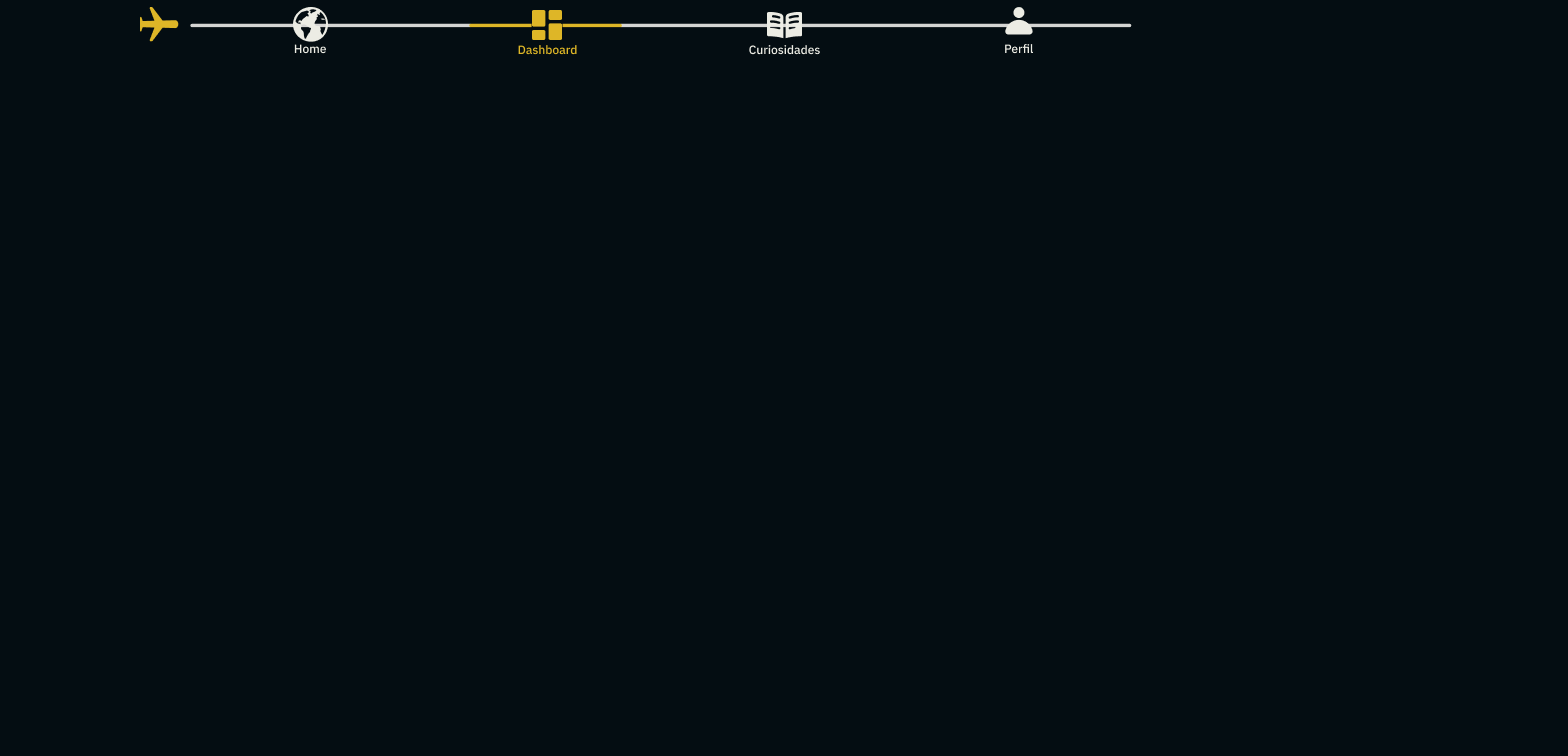
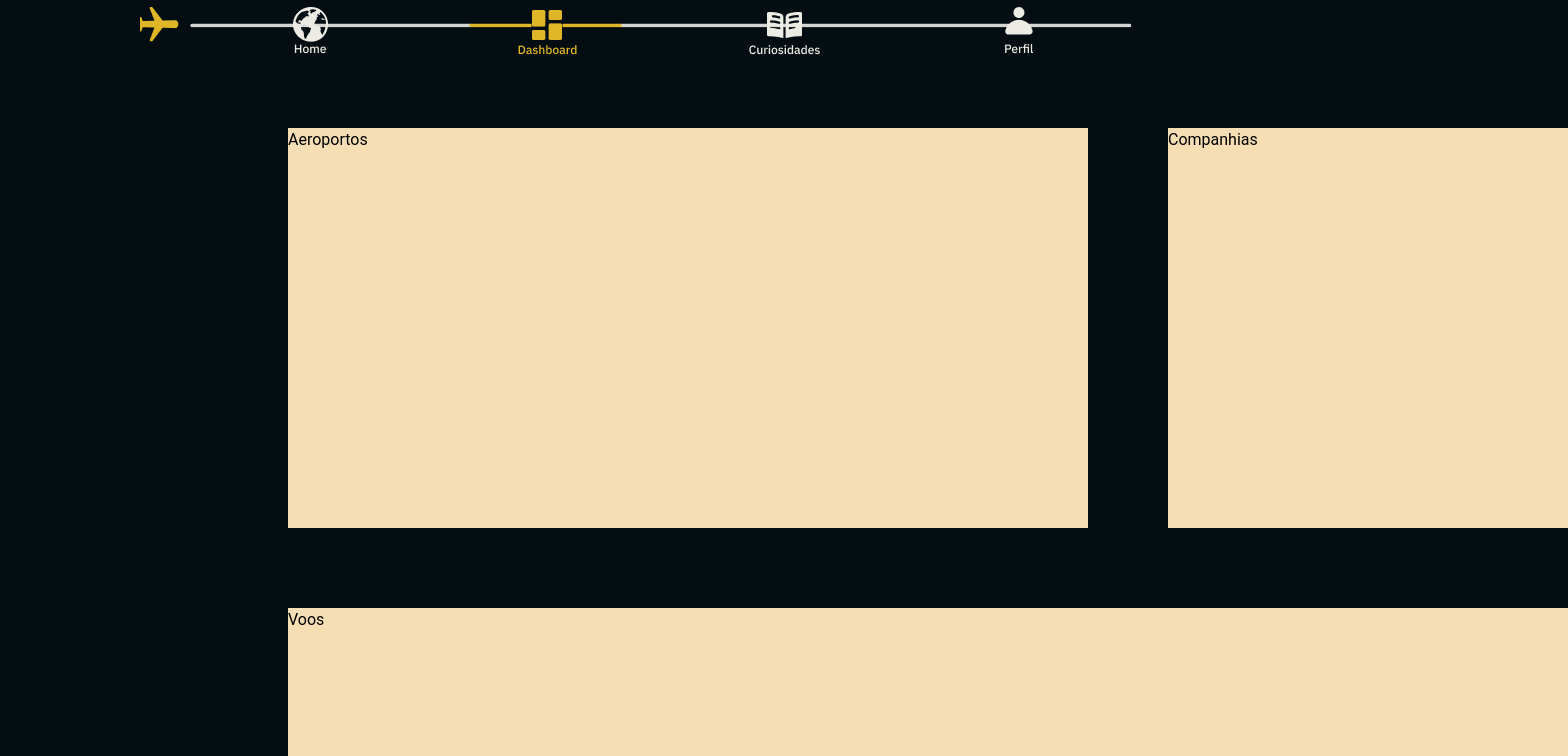
Before and after one commit to BensonTerra/Projeto-ECDI-PW, a Vue app: page /dashboard in a window 1280 px wide. Shown: the top 756 px of the page, 1568 px wide, since content can reach past the window. Built offline with nearby package versions, Linux system fonts and the light colour scheme; what fetch-mock would draw is missing.

Commit message:
dashboard main design

```diff
--- a/src/views/DashboardView.vue
+++ b/src/views/DashboardView.vue
@@ -1,7 +1,18 @@
 <template>
-    <div>
 
-    </div>
+        <div class="flightsBlock">
+            <p>Voos</p>
+        </div>
+
+        <div class="airportsBlock">
+            <p>Aeroportos</p>
+        </div>
+
+        <div class="companiesBlock">
+            <p>Companhias</p>
+        </div>
+
+
 </template>
 
 <script>
@@ -10,6 +21,33 @@
     }
 </script>
 
-<style lang="scss" scoped>
+<style>
+.flightsBlock{
+
+    width: 80rem;
+    height: 14rem;
+    background-color: wheat;
+    position: absolute;
+    left:18rem;
+    top:38rem;
+}
+
+.airportsBlock{
+    width: 50rem;
+    height: 25rem;
+    background-color: wheat;
+    position: absolute;
+    left:18rem;
+    top:8rem;
+}
+
+.companiesBlock{
+    width: 25rem;
+    height: 25rem;
+    background-color: wheat;
+    position: absolute;
+    left:73rem;
+    top:8rem;
+}
 
 </style>
```
